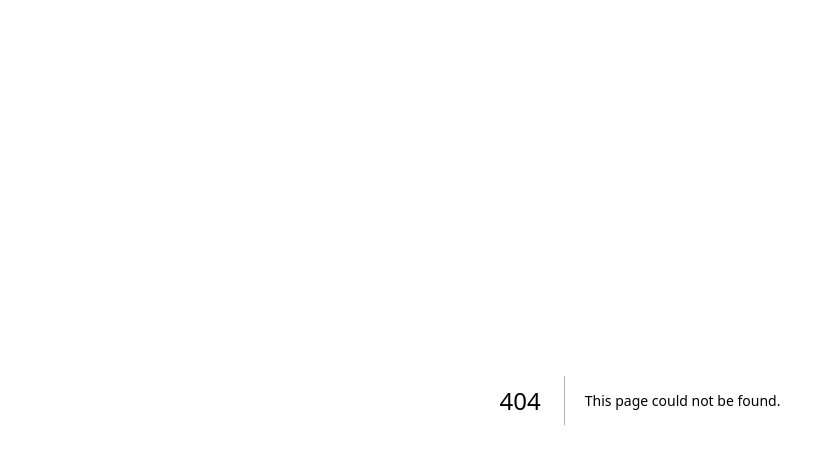
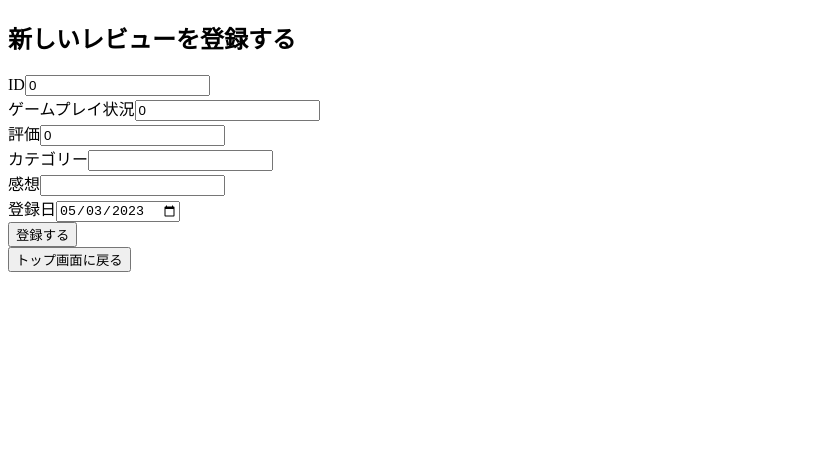
Before and after one commit to nonakayasuo/register-games-frontend, a Next.js app: page /Addreview in a window 1280 px wide. Before the commit this address had no page. Shown: the top 464 px of the page, without its empty margins (0-835 px from the left). Built offline with nearby package versions, Linux system fonts and the light colour scheme; what chartjs-plugin-streaming would draw is missing.

Commit message:
fix gamelist function

```diff
--- /dev/null
+++ b/pages/Addreview.tsx
@@ -0,0 +1,134 @@
+import React, { useState, useEffect } from 'react'
+import { useRouter } from 'next/router'
+import axios from 'axios'
+
+interface Review {
+  game_id: number
+  play_status: number
+  evaluation: number
+  category: string
+  impression: string
+  register_date: Date
+}
+
+const AddReviewPage = () => {
+  const [newReview, setNewReview] = useState<Review>({
+    game_id: 0,
+    play_status: 0,
+    evaluation: 0,
+    category: '',
+    impression: '',
+    register_date: new Date(),
+  })
+  const router = useRouter()
+
+  // フォームの送信時に新しいゲームを登録する関数
+  const handleSubmit = async (e: React.FormEvent<HTMLFormElement>) => {
+    e.preventDefault()
+    try {
+      const res = await axios.post(
+        'http://localhost:5000/add_review',
+        newReview,
+      )
+      console.log(res)
+      setNewReview({ ...newReview })
+    } catch (error) {
+      console.error(error)
+    }
+  }
+
+  return (
+    <div>
+      <form onSubmit={handleSubmit}>
+        <h2>新しいレビューを登録する</h2>
+        <div>
+          <label htmlFor="game_id">ID</label>
+          <input
+            type="number"
+            id="game_id"
+            name="game_id"
+            value={newReview.game_id}
+            onChange={e =>
+              setNewReview({
+                ...newReview,
+                game_id: parseInt(e.target.value, 10),
+              })
+            }
+          />
+        </div>
+        <div>
+          <label htmlFor="play_status">ゲームプレイ状況</label>
+          <input
+            type="number"
+            id="play_status"
+            name="play_status"
+            value={newReview.play_status}
+            onChange={e =>
+              setNewReview({
+                ...newReview,
+                play_status: parseInt(e.target.value, 5),
+              })
+            }
+          />
+        </div>
+        <div>
+          <label htmlFor="evaluation">評価</label>
+          <input
+            type="number"
+            id="evaluation"
+            name="evaluation"
+            value={newReview.evaluation}
+            onChange={e =>
+              setNewReview({
+                ...newReview,
+                evaluation: parseInt(e.target.value, 5),
+              })
+            }
+          />
+        </div>
+        <div>
+          <label htmlFor="category">カテゴリー</label>
+          <input
+            type="text"
+            id="category"
+            name="category"
+            value={newReview.category}
+            onChange={e =>
+              setNewReview({ ...newReview, category: e.target.value })
+            }
+          />
+        </div>
+        <div>
+          <label htmlFor="impression">感想</label>
+          <input
+            type="text"
+            id="impression"
+            name="impression"
+            value={newReview.impression}
+            onChange={e =>
+              setNewReview({ ...newReview, impression: e.target.value })
+            }
+          />
+        </div>
+        <div>
+          <label htmlFor="register_date">登録日</label>
+          <input
+            type="date"
+            id="register_date"
+            name="register_date"
+            value={newReview.register_date.toISOString().slice(0, 10)}
+            onChange={e => {
+              const newDate = new Date(e.target.value)
+              setNewReview({ ...newReview, register_date: newDate })
+            }}
+          />
+        </div>
+        <button type="submit">登録する</button>
+        <br />
+        <button onClick={() => router.push('/')}>トップ画面に戻る</button>
+      </form>
+    </div>
+  )
+}
+
+export default AddReviewPage
```
Also changed, not shown: pages/AddGame.tsx (added, +62 -0 lines), pages/GameList.tsx (added, +48 -0 lines), pages/index.tsx (+13 -90 lines).
